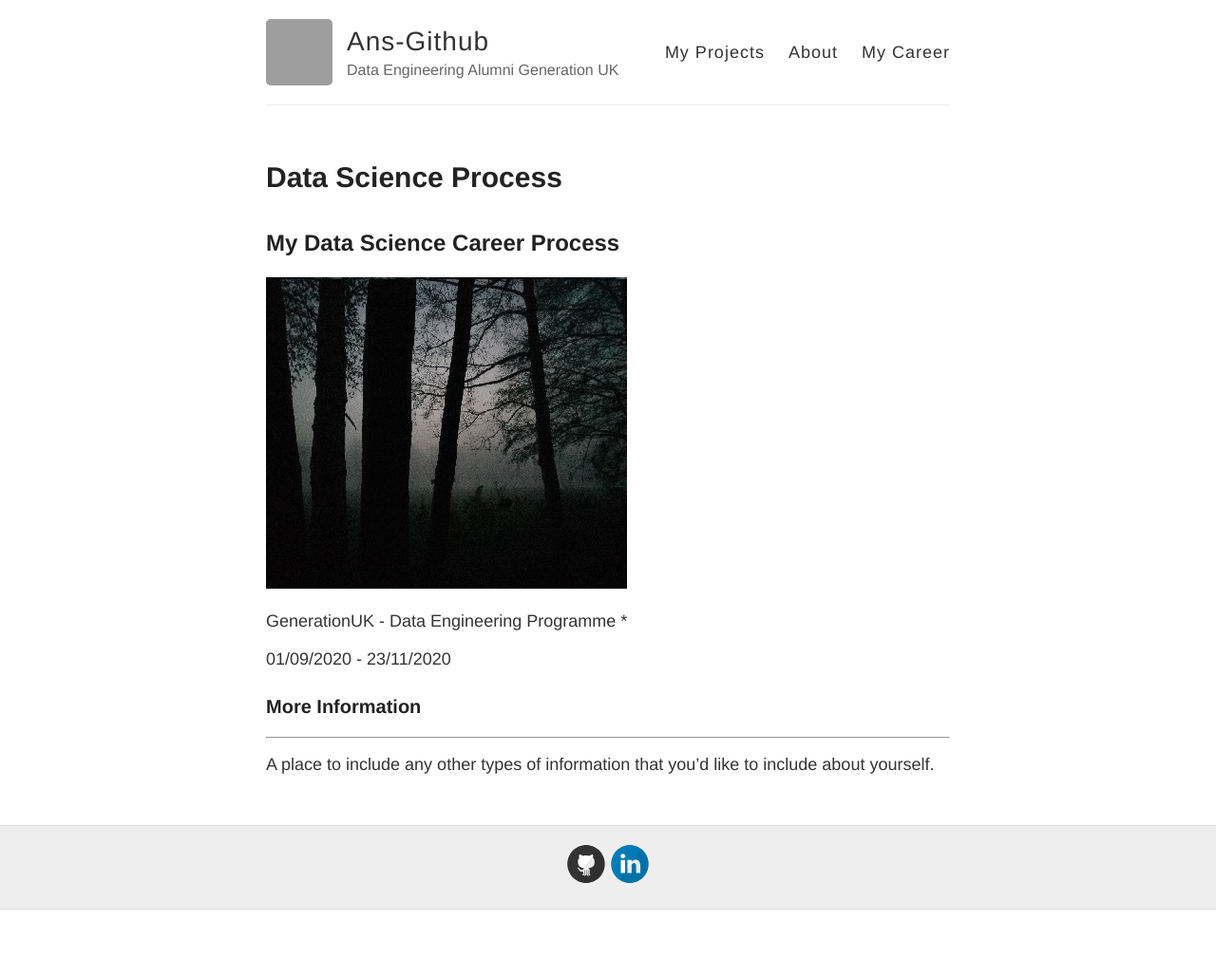
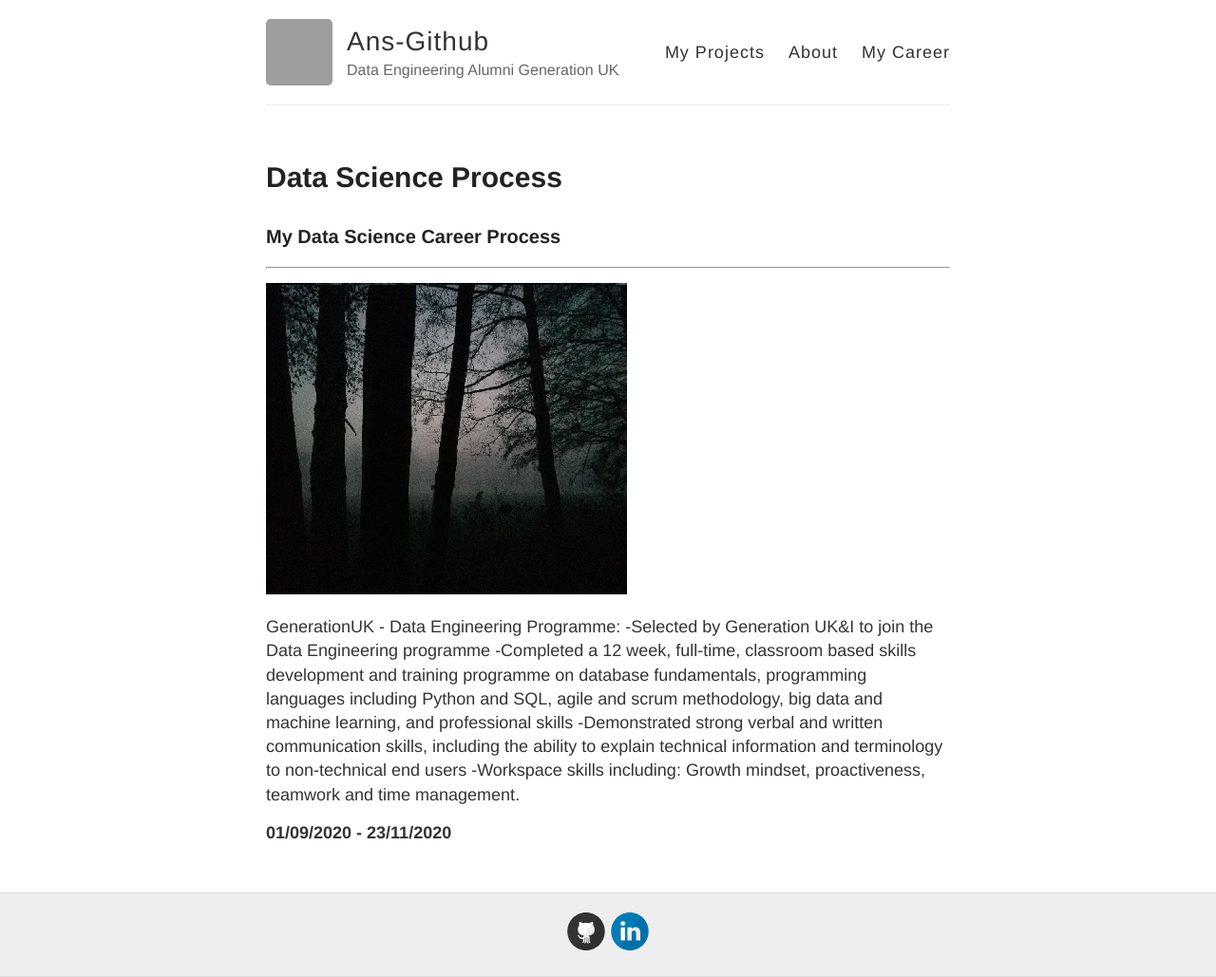
Before and after one commit to ans-github/ans-github.github.io, a Jekyll site: the page built from Data Science Process.md, in a window 1280 px wide. Shown: the whole page at 95% size. Built offline with Jekyll 4.4.1, drawn with Linux system fonts in a browser that asks for light colours; before the commit the page ends 958 px from its top, so only the background shows below that; grey boxes are pictures that could not be loaded.

```diff
--- a/Data Science Process.md
+++ b/Data Science Process.md
@@ -4,15 +4,14 @@ title: Data Science Process
 permalink: /my_career
 ---
 
-**My Data Science Career Process**
+### My Data Science Career Process
 ----
 ![an image alt text]({{ site.baseurl }}/images/Avatar.jpg "an image title")
 
-GenerationUK - Data Engineering Programme
-*
+GenerationUK - Data Engineering Programme:
+-Selected by Generation UK&I to join the Data Engineering programme
+-Completed a 12 week, full-time, classroom based skills development and training programme on database fundamentals, programming languages including Python and SQL, agile and scrum methodology, big data and machine learning, and professional skills
+-Demonstrated strong verbal and written communication skills, including the ability to explain technical information and terminology to non-technical end users
+-Workspace skills including: Growth mindset, proactiveness, teamwork and time management.
 
-01/09/2020 - 23/11/2020
-
-### More Information
-----
-A place to include any other types of information that you'd like to include about yourself.
+**01/09/2020 - 23/11/2020**
```
Also changed, not shown: _posts/2020-11-9-First Post.md (+6 -6 lines), about.md (+4 -1 lines), images/404.jpg.
